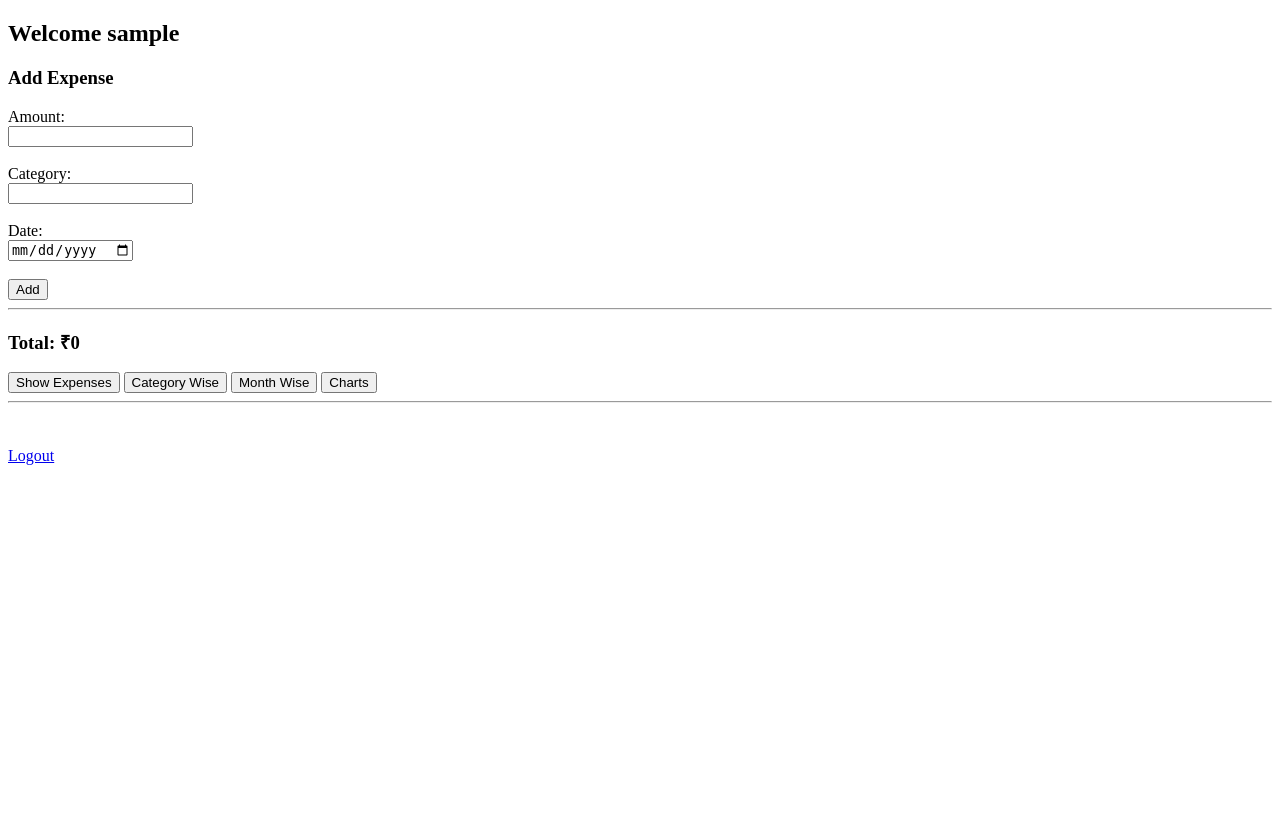
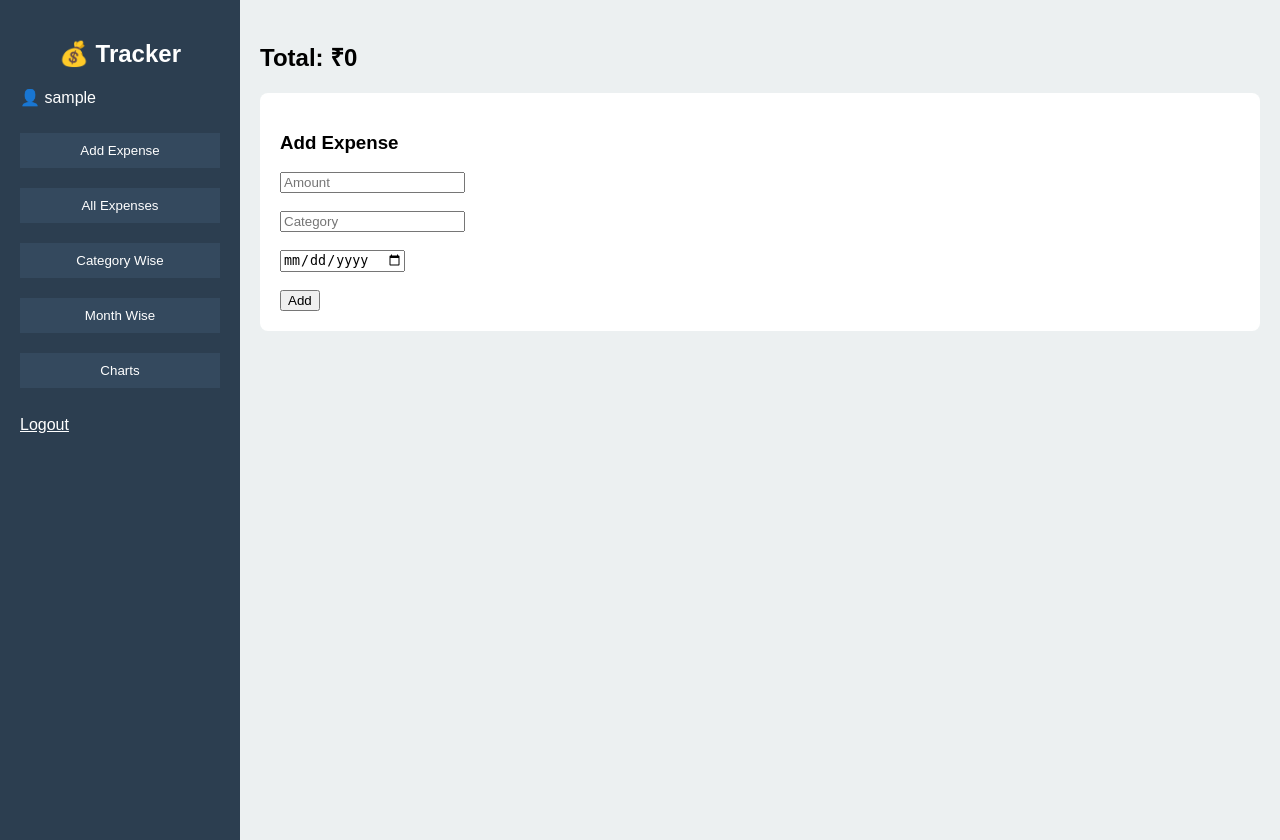
Before and after one commit to sireesha1922/expense-tracker, a Flask app: page / in a window 1280 px wide. Before the commit the page ends 465 px from the top, so only its background shows below. Run offline with Flask 3, Linux system fonts and the light colour scheme; the visitor is signed in with stand-in values (Sample User, id 1); data that the repository does not hold is empty.

Commit message:
Update index.html

```diff
--- a/templates/index.html
+++ b/templates/index.html
@@ -4,50 +4,109 @@
     <title>Expense Tracker</title>
     <script src="https://cdn.jsdelivr.net/npm/chart.js"></script>
 
+    <style>
+        body {
+            margin: 0;
+            font-family: Arial;
+        }
+
+        .container {
+            display: flex;
+        }
+
+        /* LEFT SIDEBAR */
+        .sidebar {
+            width: 200px;
+            height: 100vh;
+            background: #2c3e50;
+            color: white;
+            padding: 20px;
+        }
+
+        .sidebar h2 {
+            text-align: center;
+        }
+
+        .sidebar button {
+            width: 100%;
+            margin: 10px 0;
+            padding: 10px;
+            border: none;
+            background: #34495e;
+            color: white;
+            cursor: pointer;
+        }
+
+        .sidebar button:hover {
+            background: #1abc9c;
+        }
+
+        /* RIGHT CONTENT */
+        .content {
+            flex: 1;
+            padding: 20px;
+            background: #ecf0f1;
+        }
+
+        .box {
+            background: white;
+            padding: 20px;
+            margin-bottom: 20px;
+            border-radius: 8px;
+        }
+
+    </style>
+
     <script>
-        function toggle(id) {
-            let x = document.getElementById(id);
-            if (x.style.display === "none") {
-                x.style.display = "block";
-            } else {
-                x.style.display = "none";
-            }
+        function show(id) {
+            document.getElementById("add").style.display = "none";
+            document.getElementById("table").style.display = "none";
+            document.getElementById("category").style.display = "none";
+            document.getElementById("month").style.display = "none";
+            document.getElementById("charts").style.display = "none";
+
+            document.getElementById(id).style.display = "block";
         }
     </script>
 </head>
+
 <body>
 
-<h2>Welcome {{ session.user }}</h2>
+<div class="container">
 
-<!-- ADD EXPENSE -->
+    <!-- SIDEBAR -->
+    <div class="sidebar">
+        <h2>💰 Tracker</h2>
+        <p>👤 {{ session.user }}</p>
+
+        <button onclick="show('add')">Add Expense</button>
+        <button onclick="show('table')">All Expenses</button>
+        <button onclick="show('category')">Category Wise</button>
+        <button onclick="show('month')">Month Wise</button>
+        <button onclick="show('charts')">Charts</button>
+
+        <br><br>
+        <a href="/logout" style="color:white;">Logout</a>
+    </div>
+
+    <!-- CONTENT -->
+    <div class="content">
+
+        <h2>Total: ₹{{ total }}</h2>
+
+        <!-- ADD -->
+        <div id="add" class="box">
             <h3>Add Expense</h3>
             <form action="/add" method="POST">
-    Amount:<br>
-    <input type="number" name="amount" required><br><br>
-
-    Category:<br>
-    <input type="text" name="category" required><br><br>
-
-    Date:<br>
+                <input type="number" name="amount" placeholder="Amount" required><br><br>
+                <input type="text" name="category" placeholder="Category" required><br><br>
                 <input type="date" name="date" required><br><br>
-
-    <button type="submit">Add</button>
+                <button>Add</button>
             </form>
-
-<hr>
-
-<h3>Total: ₹{{ total }}</h3>
-
-<!-- BUTTONS -->
-<button onclick="toggle('tableDiv')">Show Expenses</button>
-<button onclick="toggle('catDiv')">Category Wise</button>
-<button onclick="toggle('monthDiv')">Month Wise</button>
-<button onclick="toggle('chartDiv')">Charts</button>
-
-<hr>
+        </div>
 
         <!-- TABLE -->
-<div id="tableDiv" style="display:none;">
+        <div id="table" class="box" style="display:none;">
             <h3>All Expenses</h3>
             <table border="1">
                 <tr>
@@ -68,12 +127,11 @@
                     </td>
                 </tr>
                 {% endfor %}
-
             </table>
         </div>
 
         <!-- CATEGORY -->
-<div id="catDiv" style="display:none;">
+        <div id="category" class="box" style="display:none;">
             <h3>Category Wise</h3>
             <ul>
             {% for k, v in category_total.items() %}
@@ -83,7 +141,7 @@
         </div>
 
         <!-- MONTH -->
-<div id="monthDiv" style="display:none;">
+        <div id="month" class="box" style="display:none;">
             <h3>Month Wise</h3>
             <ul>
             {% for k, v in month_total.items() %}
@@ -92,12 +150,16 @@
             </ul>
         </div>
 
-<!-- CHART -->
-<div id="chartDiv" style="display:none;">
+        <!-- CHARTS -->
+        <div id="charts" class="box" style="display:none;">
             <h3>Charts</h3>
             <canvas id="catChart"></canvas>
             <br><br>
             <canvas id="monthChart"></canvas>
+        </div>
+
+    </div>
+
 </div>
 
 <script>
@@ -121,8 +183,5 @@ new Chart(document.getElementById("monthChart"), {
 });
 </script>
 
-<br><br>
-<a href="/logout">Logout</a>
-
 </body>
 </html>
```
Lines whose indentation alone changed are shown as unchanged.
